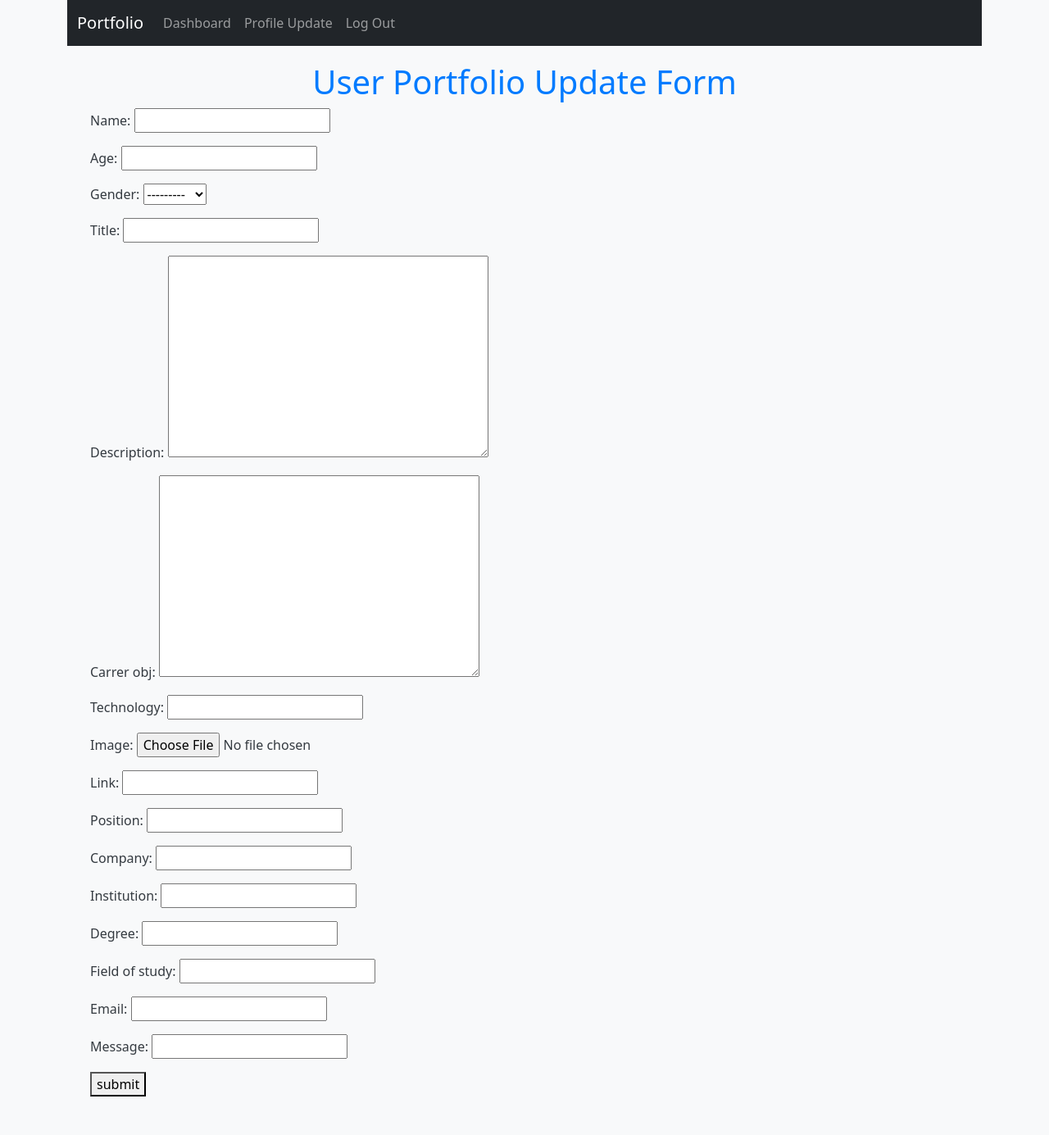
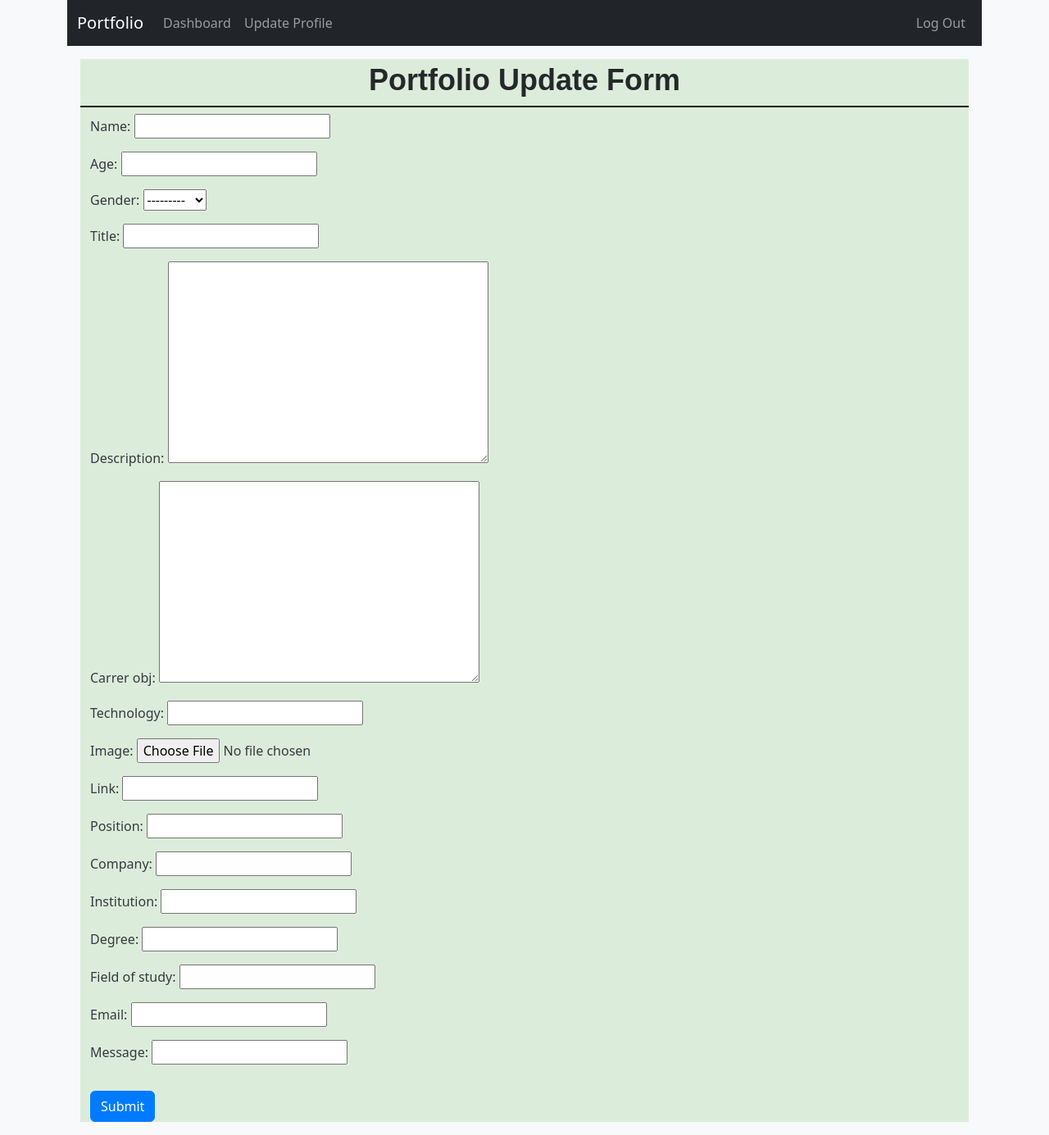
Before and after one commit to shazid-hasan/NSDA-DIPTI-WADP-L4-B2, a Django app: page /user_profile_update/ in a window 1280 px wide. Shown: the whole page at 82% size. Before the commit the page ends 1338 px from the top, so only its background shows below. Run offline with Django 5.2, Linux system fonts and the light colour scheme; a user stored in the database is signed in; data comes from the database, SQL or seed files in the repository; both versions use the stored data as it was after the commit.

Commit message:
final commit

```diff
--- a/Shazid_001005_Portfolio/Portfolio/templates/header.html
+++ b/Shazid_001005_Portfolio/Portfolio/templates/header.html
@@ -5,14 +5,16 @@
           <span class="navbar-toggler-icon"></span>
       </button>
       <div class="collapse navbar-collapse" id="navbarNavDropdown">
-          <ul class="navbar-nav ml-auto">
-              <li class="nav-item">
+          <ul class="navbar-nav">
+              <li class="nav-item ">
                   <a class="nav-link" href="{% url 'profile' %}">Dashboard</a>
               </li>
-              <li class="nav-item">
-                  <a class="nav-link" href="{% url 'user_profile_update' %}">Profile Update</a>
+              <li class="nav-item ">
+                  <a class="nav-link" href="{% url 'user_profile_update' %}">Update Profile</a>
               </li>
-              <li class="nav-item">
+              </ul>
+              <ul class="navbar-nav ms-auto">
+              <li class="nav-item ">
                   <a class="nav-link" href="{% url 'logout_f' %}">Log Out</a>
               </li>
           </ul>
--- a/Shazid_001005_Portfolio/Portfolio/templates/user_profile.html
+++ b/Shazid_001005_Portfolio/Portfolio/templates/user_profile.html
@@ -1,18 +1,17 @@
 {% extends "base.html" %}
-
-
 
 {% block title %} Home Page {% endblock title %}
 {% block content %}
-<div class="m-3">
-    <h1 class="pt-1 text-center">User Portfolio Update Form</h1>
+<div class="m-3" style="background-color: #a1d19954;">
+    <h1 class="pt-1 text-center" style="font-family: 'Arial', sans-serif; color: #212427fa; font-size: 36px; font-weight: bold; border-bottom: 2px solid #191918; padding-bottom: 10px;">Portfolio Update Form</h1>
+
     <div class="container">
-        <form action="" method="post"  enctype="multipart/form-data">
+        <form action="" method="post" enctype="multipart/form-data">
             {% csrf_token %}
 
-            {{form.as_p}}
-            <button type="submit">submit</button>
+            {{ form.as_p }}
+            <button type="submit" class="btn btn-primary mt-3">Submit</button>
         </form>
-
     </div>
+</div>
 {% endblock content %}
```
Also changed, not shown: Shazid_001005_Portfolio/Portfolio/templates/consume_calories.html (deleted, +0 -18 lines), Shazid_001005_Portfolio/db.sqlite3.
